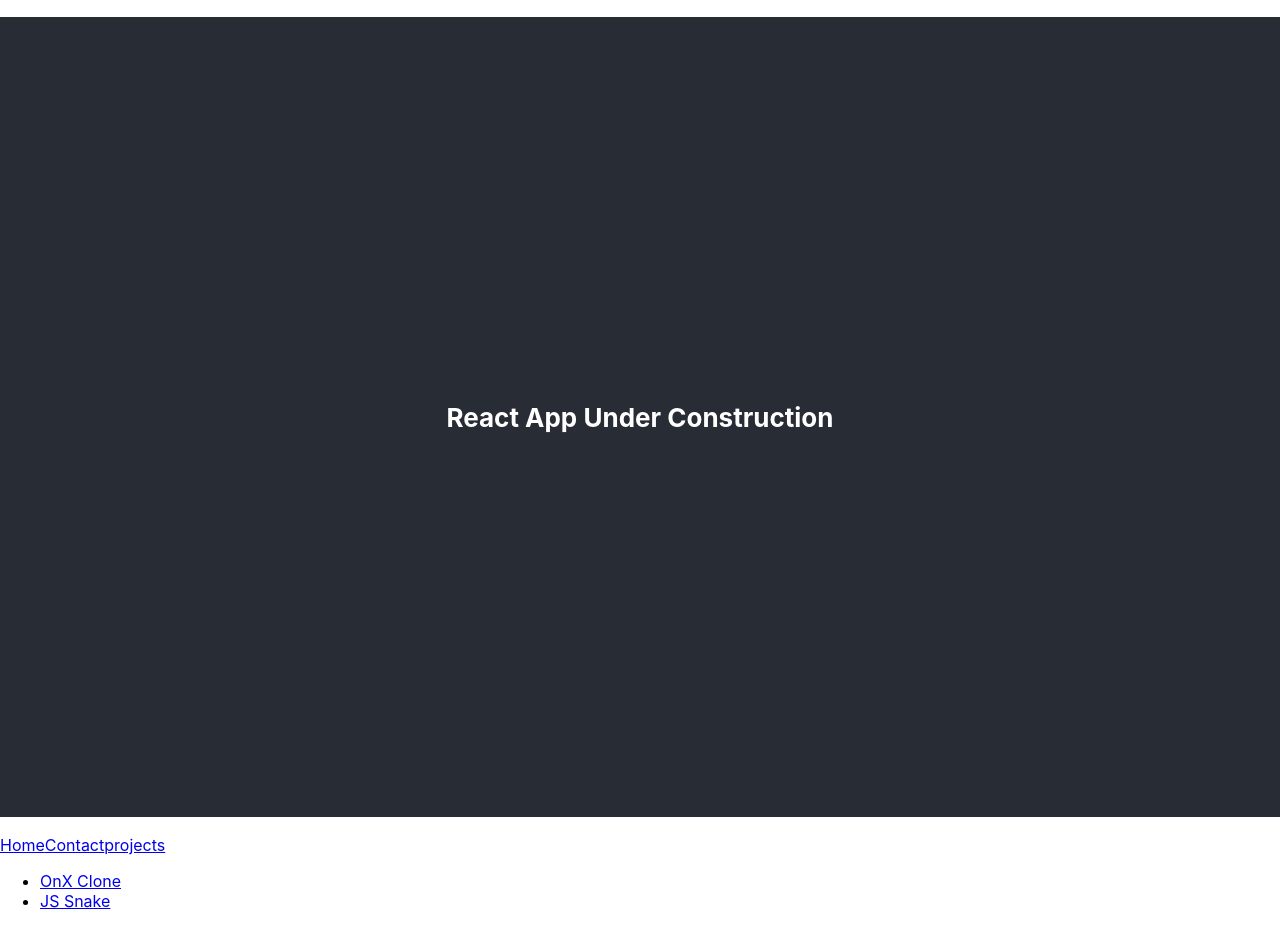
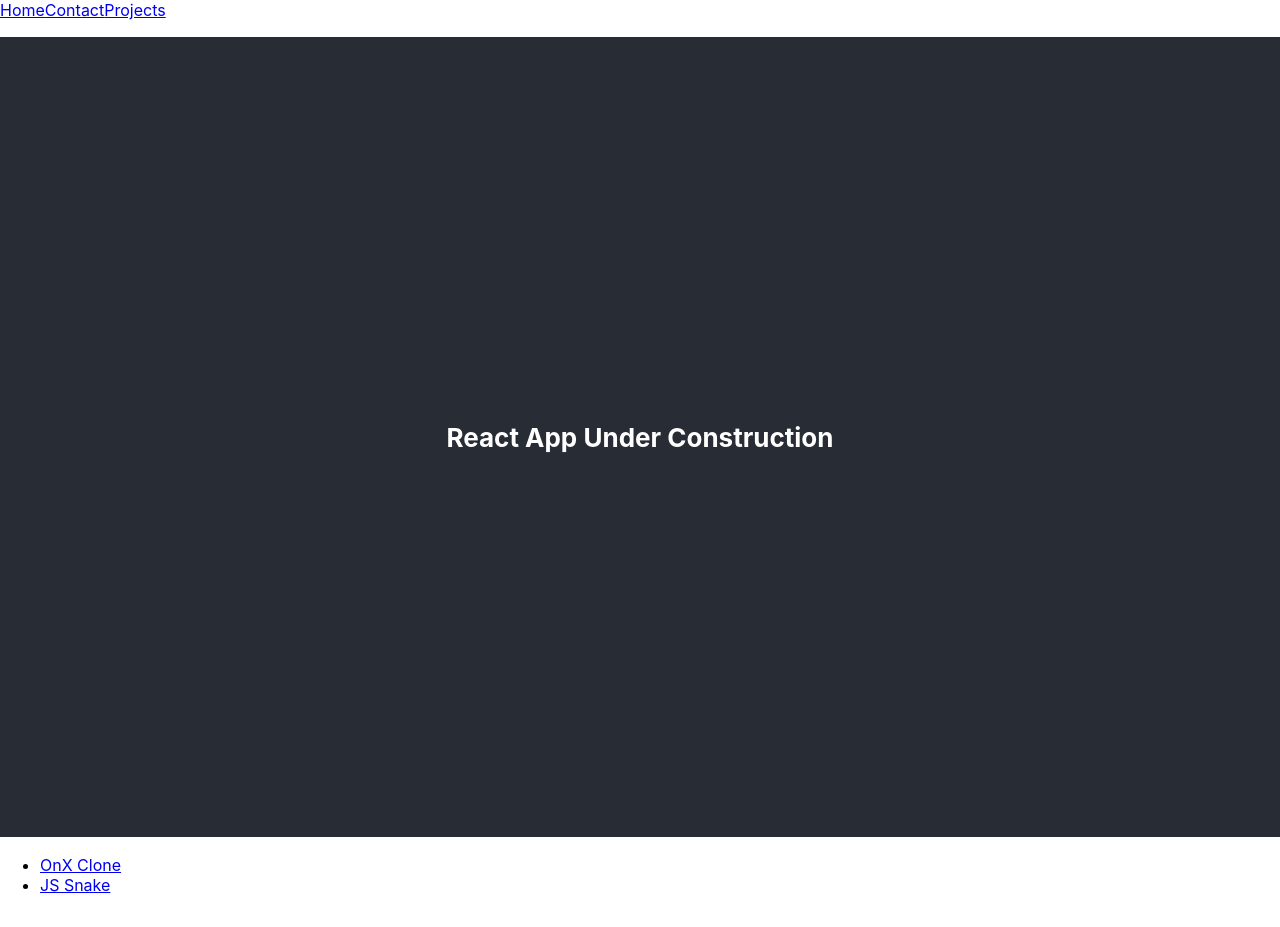
Before and after one commit to msteele96/marc-steele, a React (Create React App) app: page /projects in a window 1280 px wide. Built offline with nearby package versions, Linux system fonts and the light colour scheme.

Commit message:
Made NavBar sticky, replaced projects with project

```diff
--- a/src/App.css
+++ b/src/App.css
@@ -28,6 +28,13 @@
   color: #61dafb;
 }
 
+.NavBar {
+  display: block;
+  position: sticky;
+  top: 0px ;
+  background-color: white;
+}
+
 @keyframes App-logo-spin {
   from {
     transform: rotate(0deg);
--- a/src/App.js
+++ b/src/App.js
@@ -1,16 +1,18 @@
 import './App.css';
 import Contact from './components/contact';
-import Project from './components/project';
+import Projects from './components/projects';
 import { Route, Switch, Link } from 'react-router-dom';
 
 function App() {
   return (
   <>
+    <div class="NavBar">
+      <Link to="/">Home</Link>
+      <Link to="/contact">Contact</Link>
+      <Link to="/projects">Projects</Link>
+    </div>
+
     <h1 class="App-header">React App Under Construction</h1>
-
-    <Link to="/">Home</Link>
-    <Link to="/contact">Contact</Link>
-    <Link to="/projects">projects</Link>
 
     <Switch>
       <>
@@ -23,7 +25,7 @@ function App() {
       </Route>
 
       <Route exact path="/projects">
-        <Project/>
+        <Projects/>
       </Route>
 
       </>
--- a/src/components/project.js
+++ b/src/components/projects.js
@@ -1,6 +1,6 @@
 import React, { Component } from "react";
 
-export default class Project extends Component {
+export default class Projects extends Component {
     render() {
         return (
             <>
```
Also changed, not shown: src/containers/projects.js (deleted, +0 -11 lines).
